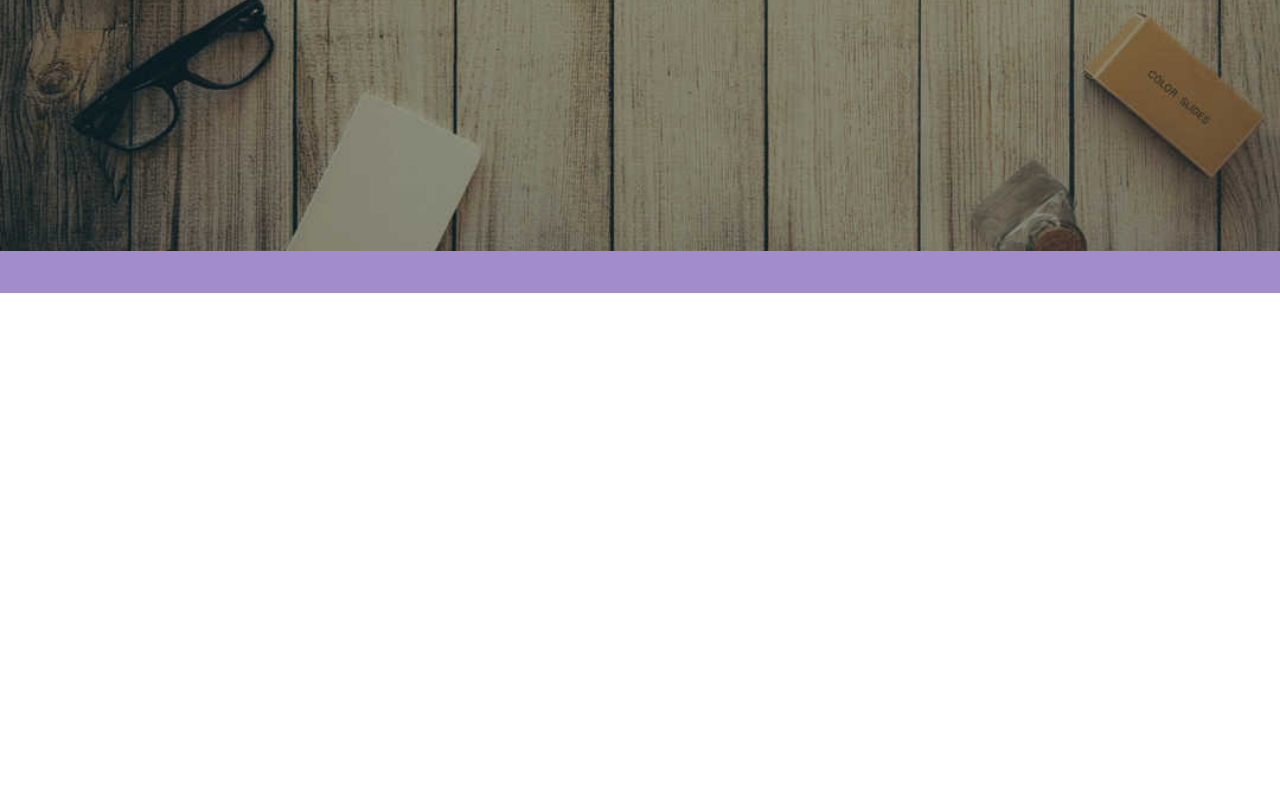
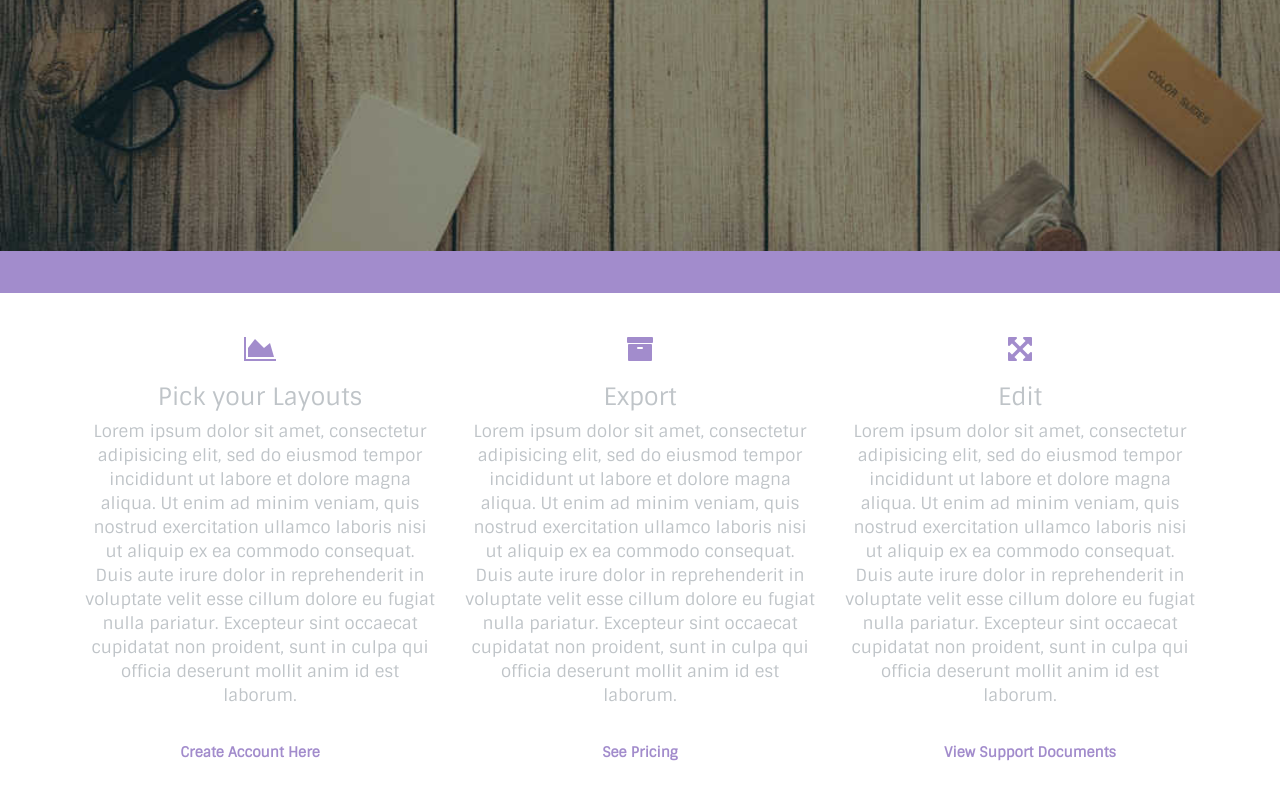
Before and after one commit to nishantmadu/builder.io, a plain HTML site: page index.html in a window 1280 px wide. Shown: the part 2809-3613 px from the top of the page. Before the commit the page ends 3102 px from the top, so only its background shows below. Drawn offline with nearby package versions, Linux system fonts and the light colour scheme.

Commit message:
Customization Slide

```diff
--- a/css/src/app.scss
+++ b/css/src/app.scss
@@ -4,4 +4,5 @@
         "intro",
         "features",
         "take_look",
-        "vid_dem";
+        "vid_dem",
+        "customization";
--- /dev/null
+++ b/css/src/customization.scss
@@ -0,0 +1,15 @@
+#customization {
+  text-align: center;
+  padding: 3em 0;
+
+
+i {
+    font-size: 2em;
+  color: $primary-color;
+}
+
+a {
+  color: $primary-color;
+  font-weight: bold;
+}
+}
--- a/css/src/vid_dem.scss
+++ b/css/src/vid_dem.scss
@@ -7,6 +7,7 @@
 
   i {
     position: absolute;
+    color: $light-font-color;
     top:55%;
     left: 50%;
     font-size: 8vw;
--- a/index.html
+++ b/index.html
@@ -8,7 +8,7 @@
     integrity="sha384-1q8mTJOASx8j1Au+a5WDVnPi2lkFfwwEAa8hDDdjZlpLegxhjVME1fgjWPGmkzs7"
     crossorigin="anonymous">
     <link rel="stylesheet" href="css/app.css">
-    <link href='https://fonts.googleapis.com/css?family=Sintony:400,700' rel='stylesheet' type='text/css'>
+    <link href='https://fonts.googleapis.com/css?family=Sintony' rel='stylesheet' type='text/css'>
     <link rel="stylesheet" href="https://maxcdn.bootstrapcdn.com/font-awesome/4.5.0/css/font-awesome.min.css">
   </head>
   <body>
@@ -86,5 +86,40 @@
   <i class="fa fa-play-circle-o"></i>
 </section>
 </section>
+<section id="customization">
+  <div class="container ">
+    <row>
+      <div class="col-sm-4">
+        <i class="fa fa-area-chart"></i>
+        <h3>Pick your Layouts</h3>
+        <p>Lorem ipsum dolor sit amet, consectetur adipisicing elit, sed do eiusmod tempor incididunt ut labore et dolore magna aliqua. Ut enim ad minim veniam, quis nostrud exercitation ullamco laboris nisi ut aliquip ex ea commodo consequat. Duis aute irure dolor in reprehenderit in voluptate velit esse cillum dolore eu fugiat nulla pariatur. Excepteur sint occaecat cupidatat non proident, sunt in culpa qui officia deserunt mollit anim id est laborum.</p>
+
+      </div>
+      <div class="col-sm-4">
+        <i class="fa fa-archive"></i>
+        <h3>Export</h3>
+        <p>Lorem ipsum dolor sit amet, consectetur adipisicing elit, sed do eiusmod tempor incididunt ut labore et dolore magna aliqua. Ut enim ad minim veniam, quis nostrud exercitation ullamco laboris nisi ut aliquip ex ea commodo consequat. Duis aute irure dolor in reprehenderit in voluptate velit esse cillum dolore eu fugiat nulla pariatur. Excepteur sint occaecat cupidatat non proident, sunt in culpa qui officia deserunt mollit anim id est laborum.</p>
+
+      </div>
+      <div class="col-sm-4">
+      <i class="fa fa-arrows-alt"></i>
+        <h3>Edit</h3>
+        <p>Lorem ipsum dolor sit amet, consectetur adipisicing elit, sed do eiusmod tempor incididunt ut labore et dolore magna aliqua. Ut enim ad minim veniam, quis nostrud exercitation ullamco laboris nisi ut aliquip ex ea commodo consequat. Duis aute irure dolor in reprehenderit in voluptate velit esse cillum dolore eu fugiat nulla pariatur. Excepteur sint occaecat cupidatat non proident, sunt in culpa qui officia deserunt mollit anim id est laborum.</p>
+
+      </div>
+    </row>
+    <div class="row">
+      <div class="col-sm-4">
+          <a href="#">Create Account Here</a>
+      </div>
+      <div class="col-sm-4">
+          <a href="#">See Pricing</a>
+      </div>
+      <div class="col-sm-4">
+          <a href="#">View Support Documents</a>
+      </div>
+    </div>
+  </div>
+</section>
 </body>
 </html>
```
Also changed, not shown: css/app.css, 1 other file.
